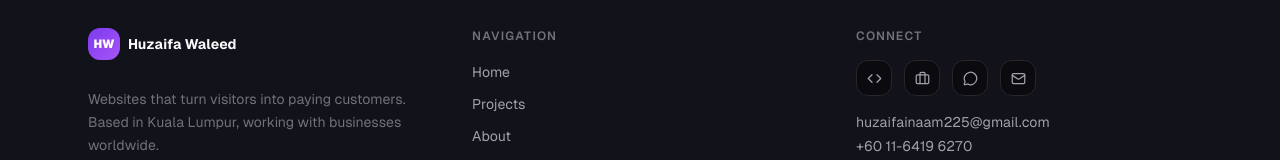
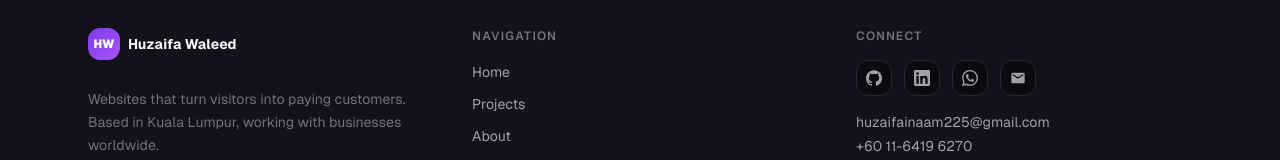
Before and after one commit to huzaifawaleed/new-folio, a Next.js app: page /contact in a window 1280 px wide. Shown: the part 1475-1635 px from the top of the page. Built offline with nearby package versions, Linux system fonts and the light colour scheme.

Commit message:
Use official brand SVGs for social icons in footer

```diff
--- a/components/layout/footer.tsx
+++ b/components/layout/footer.tsx
@@ -1,5 +1,4 @@
 import Link from 'next/link'
-import { Code, Briefcase, MessageCircle, Mail } from 'lucide-react'
 
 const navLinks = [
   { href: '/', label: 'Home' },
@@ -9,11 +8,43 @@
   { href: '/contact', label: 'Contact' },
 ]
 
+function GitHubIcon() {
+  return (
+    <svg viewBox="0 0 24 24" fill="currentColor" width="16" height="16" aria-hidden="true">
+      <path d="M12 .297c-6.63 0-12 5.373-12 12 0 5.303 3.438 9.8 8.205 11.385.6.113.82-.258.82-.577 0-.285-.01-1.04-.015-2.04-3.338.724-4.042-1.61-4.042-1.61C4.422 18.07 3.633 17.7 3.633 17.7c-1.087-.744.084-.729.084-.729 1.205.084 1.838 1.236 1.838 1.236 1.07 1.835 2.809 1.305 3.495.998.108-.776.417-1.305.76-1.605-2.665-.3-5.466-1.332-5.466-5.93 0-1.31.465-2.38 1.235-3.22-.135-.303-.54-1.523.105-3.176 0 0 1.005-.322 3.3 1.23.96-.267 1.98-.399 3-.405 1.02.006 2.04.138 3 .405 2.28-1.552 3.285-1.23 3.285-1.23.645 1.653.24 2.873.12 3.176.765.84 1.23 1.91 1.23 3.22 0 4.61-2.805 5.625-5.475 5.92.42.36.81 1.096.81 2.22 0 1.606-.015 2.896-.015 3.286 0 .315.21.69.825.57C20.565 22.092 24 17.592 24 12.297c0-6.627-5.373-12-12-12" />
+    </svg>
+  )
+}
+
+function LinkedInIcon() {
+  return (
+    <svg viewBox="0 0 24 24" fill="currentColor" width="16" height="16" aria-hidden="true">
+      <path d="M20.447 20.452h-3.554v-5.569c0-1.328-.027-3.037-1.852-3.037-1.853 0-2.136 1.445-2.136 2.939v5.667H9.351V9h3.414v1.561h.046c.477-.9 1.637-1.85 3.37-1.85 3.601 0 4.267 2.37 4.267 5.455v6.286zM5.337 7.433a2.062 2.062 0 0 1-2.063-2.065 2.064 2.064 0 1 1 2.063 2.065zm1.782 13.019H3.555V9h3.564v11.452zM22.225 0H1.771C.792 0 0 .774 0 1.729v20.542C0 23.227.792 24 1.771 24h20.451C23.2 24 24 23.227 24 22.271V1.729C24 .774 23.2 0 22.222 0h.003z" />
+    </svg>
+  )
+}
+
+function WhatsAppIcon() {
+  return (
+    <svg viewBox="0 0 24 24" fill="currentColor" width="16" height="16" aria-hidden="true">
+      <path d="M17.472 14.382c-.297-.149-1.758-.867-2.03-.967-.273-.099-.471-.148-.67.15-.197.297-.767.966-.94 1.164-.173.199-.347.223-.644.075-.297-.15-1.255-.463-2.39-1.475-.883-.788-1.48-1.761-1.653-2.059-.173-.297-.018-.458.13-.606.134-.133.298-.347.446-.52.149-.174.198-.298.298-.497.099-.198.05-.371-.025-.52-.075-.149-.669-1.612-.916-2.207-.242-.579-.487-.5-.669-.51-.173-.008-.371-.01-.57-.01-.198 0-.52.074-.792.372-.272.297-1.04 1.016-1.04 2.479 0 1.462 1.065 2.875 1.213 3.074.149.198 2.096 3.2 5.077 4.487.709.306 1.262.489 1.694.625.712.227 1.36.195 1.871.118.571-.085 1.758-.719 2.006-1.413.248-.694.248-1.289.173-1.413-.074-.124-.272-.198-.57-.347m-5.421 7.403h-.004a9.87 9.87 0 0 1-5.031-1.378l-.361-.214-3.741.982.998-3.648-.235-.374a9.86 9.86 0 0 1-1.51-5.26c.001-5.45 4.436-9.884 9.888-9.884 2.64 0 5.122 1.03 6.988 2.898a9.825 9.825 0 0 1 2.893 6.994c-.003 5.45-4.437 9.884-9.885 9.884m8.413-18.297A11.815 11.815 0 0 0 12.05 0C5.495 0 .16 5.335.157 11.892c0 2.096.547 4.142 1.588 5.945L.057 24l6.305-1.654a11.882 11.882 0 0 0 5.683 1.448h.005c6.554 0 11.89-5.335 11.893-11.893a11.821 11.821 0 0 0-3.48-8.413z" />
+    </svg>
+  )
+}
+
+function MailIcon() {
+  return (
+    <svg viewBox="0 0 24 24" fill="currentColor" width="16" height="16" aria-hidden="true">
+      <path d="M20 4H4c-1.1 0-2 .9-2 2v12c0 1.1.9 2 2 2h16c1.1 0 2-.9 2-2V6c0-1.1-.9-2-2-2zm0 4-8 5-8-5V6l8 5 8-5v2z" />
+    </svg>
+  )
+}
+
 const socialLinks = [
-  { href: 'https://github.com/huzaifawaleed', icon: Code, label: 'GitHub' },
-  { href: 'https://linkedin.com/in/huzaifa-waleed', icon: Briefcase, label: 'LinkedIn' },
-  { href: 'https://wa.me/60116419627', icon: MessageCircle, label: 'WhatsApp' },
-  { href: 'mailto:huzaifainaam225@gmail.com', icon: Mail, label: 'Email' },
+  { href: 'https://github.com/huzaifawaleed', Icon: GitHubIcon, label: 'GitHub' },
+  { href: 'https://linkedin.com/in/huzaifa-waleed', Icon: LinkedInIcon, label: 'LinkedIn' },
+  { href: 'https://wa.me/60116419627', Icon: WhatsAppIcon, label: 'WhatsApp' },
+  { href: 'mailto:huzaifainaam225@gmail.com', Icon: MailIcon, label: 'Email' },
 ]
 
 export function Footer() {
@@ -55,7 +86,7 @@
           <div>
             <p className="mb-4 text-xs font-semibold uppercase tracking-widest text-[#71717a]">Connect</p>
             <div className="flex gap-3">
-              {socialLinks.map(({ href, icon: Icon, label }) => (
+              {socialLinks.map(({ href, Icon, label }) => (
                 <a
                   key={label}
                   href={href}
@@ -64,7 +95,7 @@
                   className="flex h-9 w-9 items-center justify-center rounded-lg border border-[#27272a] bg-[#0a0a0f] text-[#a1a1aa] transition-all duration-200 hover:border-[#7c3aed]/50 hover:bg-[#1a1a25] hover:text-[#fafafa] focus-visible:outline-none focus-visible:ring-2 focus-visible:ring-[#7c3aed]"
                   aria-label={label}
                 >
-                  <Icon size={15} />
+                  <Icon />
                 </a>
               ))}
             </div>
```
